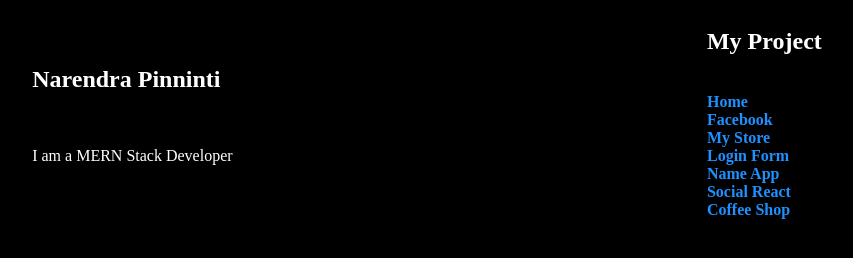
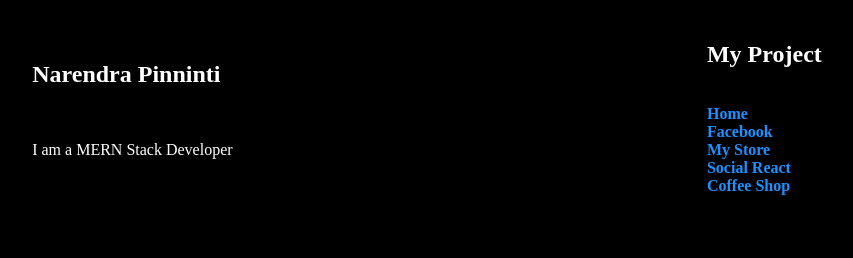
Before and after one commit to Narendrapinninti6/Narendrapinninti.github.io, a plain HTML site: page index.html in a window 1280 px wide. Shown: the whole page, without its empty margins (213-1066 px from the left). Drawn offline with Linux system fonts and the light colour scheme.

Commit message:
Update index.html

```diff
--- a/index.html
+++ b/index.html
@@ -34,11 +34,9 @@
     <a href="#">Home</a><br>
     <a href="https://narendrapinninti6.github.io/facebook/">Facebook</a><br>
     <a href="https://narendrapinninti6.github.io/ecomm-react1/">My Store</a><br>
-        <a href="https://narendrapinninti6.github.io/myapp/">Login Form</a><br>
-        <a href="https://narendrapinninti6.github.io/nameapp/">Name App</a><br>
-         <a href="https://narendrapinninti6.github.io/social-react/">Social React</a><br>
-        <a href="https://narendrapinninti6.github.io/ecomm-react1/">Coffee Shop</a>
-        </div>
-        </div>
+    <a href="https://narendrapinninti6.github.io/social-react/">Social React</a><br>
+    <a href="https://narendrapinninti6.github.io/ecomm-react1/">Coffee Shop</a>
+    </div>
+    </div>
 </body>
 </html>
```
